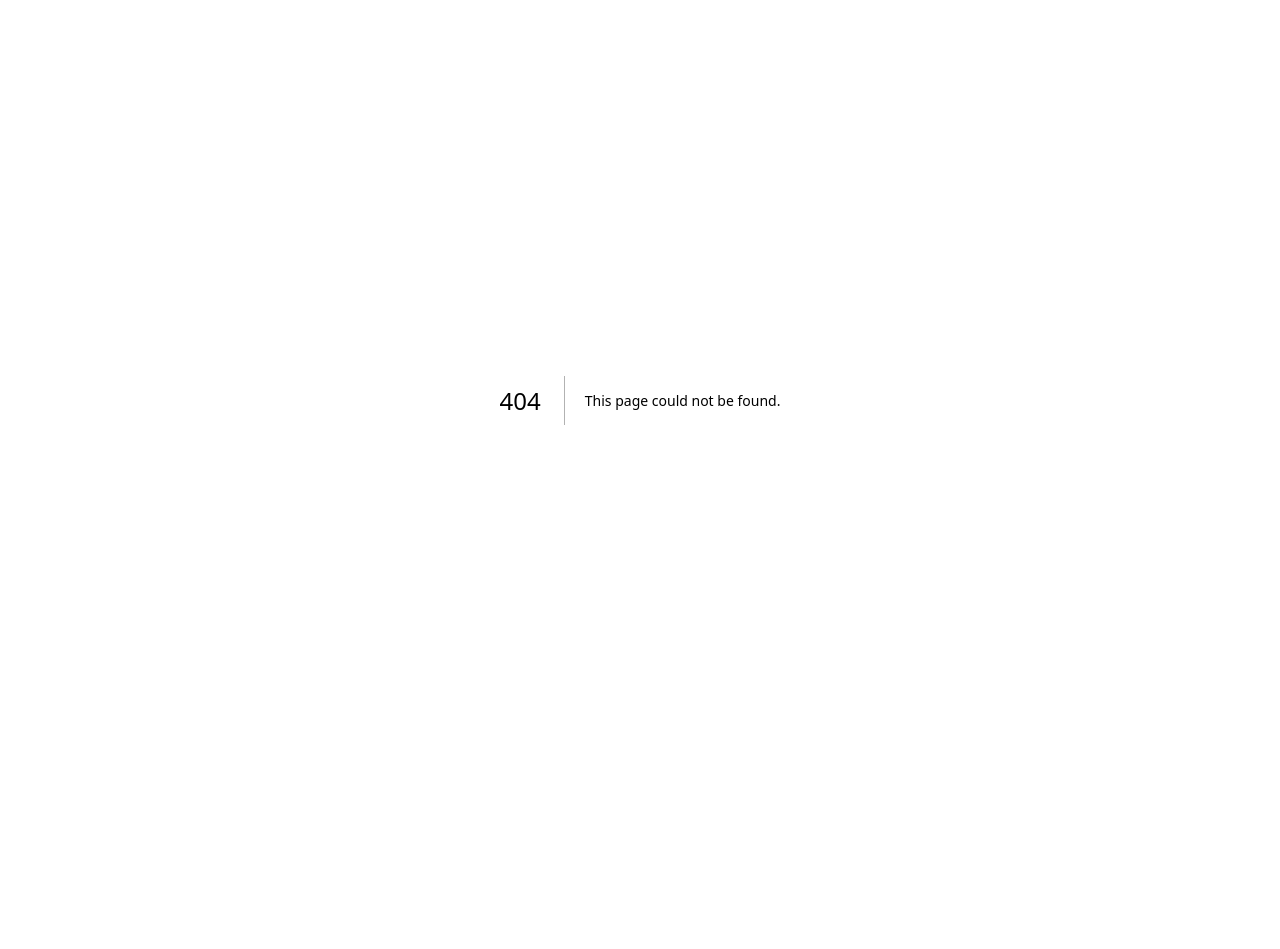
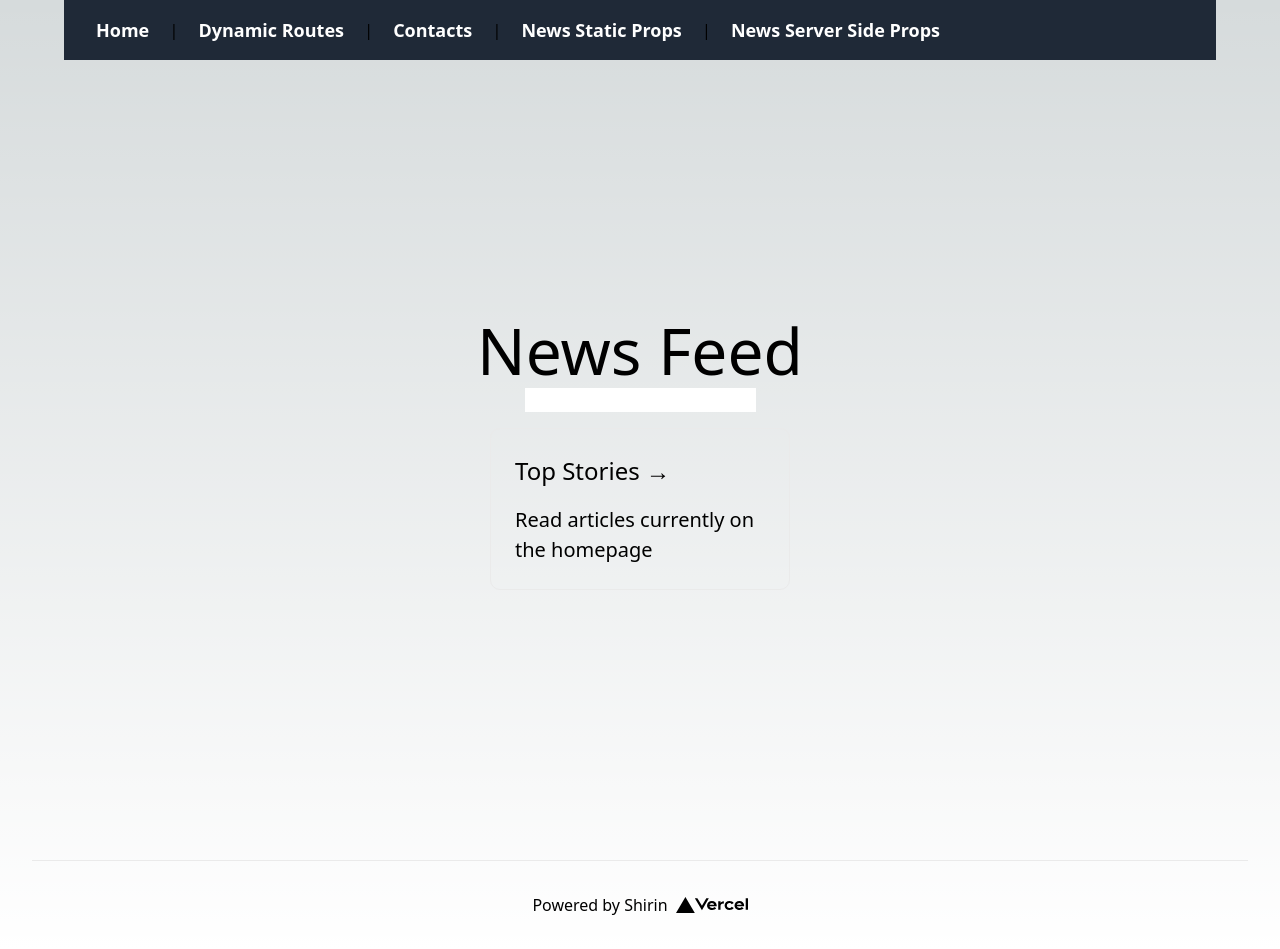
Before and after one commit to shirinmjr/nextjs-demo-projects, a Next.js app: page /news_server_side_props in a window 1280 px wide. Before the commit this address had no page. Before the commit the page ends 800 px from the top, so only its background shows below. Built offline with nearby package versions, Linux system fonts and the light colour scheme.

Commit message:
added server side rendering-props

```diff
--- a/components/Layout.js
+++ b/components/Layout.js
@@ -8,7 +8,8 @@ function Menu() {
                 <Link className="text-white text-lg font-bold mr-4 ml-4" href="/">Home</Link> &nbsp;|&nbsp;
                 <Link className="text-white text-lg font-bold mr-4  ml-4" href="/dynamicroutes">Dynamic Routes</Link>&nbsp;|&nbsp;
                 <Link className="text-white text-lg font-bold mr-4 ml-4" href="/contacts">Contacts</Link> &nbsp;|&nbsp;
-                <Link className="text-white text-lg font-bold mr-4  ml-4" href="/news_static_props">News Static Props</Link>
+                <Link className="text-white text-lg font-bold mr-4  ml-4" href="/news_static_props">News Static Props</Link>&nbsp;|&nbsp;
+                <Link className="text-white text-lg font-bold mr-4  ml-4" href="/news_server_side_props">News Server Side Props</Link>
             </ul>
         </nav>
     );
--- /dev/null
+++ b/pages/api/index.js
@@ -0,0 +1,22 @@
+import axios from 'axios';// Import Axios
+
+export async function handler(url) {
+    const response = await axios.get(url);
+    return response.data.results;
+}
+
+export async function search(url) {
+    const data = await axios.get(url);
+    const docs = data.data.response.docs ?? [];
+    const results = docs.map(doc => {
+        return {
+            title: doc?.headline?.main,
+            url: doc.web_url,
+            uri: doc.uri,
+            pub_date: doc?.pub_date,
+            abstract: doc.abstract
+
+        };
+    });
+    return results;
+}
--- a/pages/index.js
+++ b/pages/index.js
@@ -1,6 +1,8 @@
 import { Inter } from 'next/font/google';
 import Layout from '@/components/Layout';
 import Link from 'next/link';
+import Image from 'next/image';
+import styles from '../styles/Home.module.css';
 
 const inter = Inter({ subsets: ['latin'] });
 
@@ -29,7 +31,7 @@ export default function Home() {
             className="group rounded-lg border border-transparent px-5 py-4 transition-colors hover:border-gray-300 hover:bg-gray-100 hover:dark:border-neutral-700 hover:dark:bg-neutral-800/30"
           >
             <h2 className={`mb-3 text-2xl font-semibold`}>
-              Contacts<br />Project{' '}&nbsp;
+              Contacts<br />Dynamic Routes{' '}&nbsp;
               <span className="inline-block transition-transform group-hover:translate-x-1 motion-reduce:transform-none">
                 -&gt;
               </span>
@@ -44,7 +46,7 @@ export default function Home() {
             className="group rounded-lg border border-transparent px-5 py-4 transition-colors hover:border-gray-300 hover:bg-gray-100 hover:dark:border-neutral-700 hover:dark:bg-neutral-800/30"
           >
             <h2 className={`mb-3 text-2xl font-semibold`}>
-              News Static Props<br />Project{' '}&nbsp;
+              News Static Props{' '}&nbsp;
               <span className="inline-block transition-transform group-hover:translate-x-1 motion-reduce:transform-none">
                 -&gt;
               </span>
@@ -53,23 +55,20 @@ export default function Home() {
               Rendering with "getStaticProps"
             </p>
           </Link>
-
           <Link
-            href="https://vercel.com/templates?framework=next.js&utm_source=create-next-app&utm_medium=default-template-tw&utm_campaign=create-next-app"
+            href="/news_server_side_props"
             className="group rounded-lg border border-transparent px-5 py-4 transition-colors hover:border-gray-300 hover:bg-gray-100 hover:dark:border-neutral-700 hover:dark:bg-neutral-800/30"
-
           >
             <h2 className={`mb-3 text-2xl font-semibold`}>
-              ---<br />Project{' '}&nbsp;
+              News Server Side Props{' '}&nbsp;
               <span className="inline-block transition-transform group-hover:translate-x-1 motion-reduce:transform-none">
                 -&gt;
               </span>
             </h2>
             <p className={`m-0 max-w-[30ch] text-sm opacity-50`}>
-              new project&nbsp;projects.
+              Rendering with "getStaticProps"
             </p>
           </Link>
-
 
         </div>
         <p className=" left-0 top-0 flex w-full justify-center border-b border-gray-300 bg-gradient-to-b from-zinc-200 pb-6 pt-8 backdrop-blur-2xl dark:border-neutral-800 dark:bg-zinc-800/30 dark:from-inherit lg:static lg:w-auto lg:rounded-xl lg:border lg:bg-gray-200 lg:p-4 lg:dark:bg-zinc-800/30">
@@ -80,6 +79,18 @@ export default function Home() {
           </code>
         </p>
       </Layout>
+      <footer className={styles.footer}>
+        <a
+          href="https://github.com/shirinmjr"
+          target="_blank"
+          rel="noopener noreferrer"
+        >
+          All rights received by Shirinmjr{' '}
+          <span className={styles.logo}>
+            <Image src="/vercel.svg" alt="Vercel Logo" width={72} height={16} />
+          </span>
+        </a>
+      </footer>
     </div>
   );
 }
--- /dev/null
+++ b/pages/news_server_side_props/[query].js
@@ -0,0 +1,43 @@
+import Layout from "@/components/Layout";
+import { search } from "../api";
+import Link from "next/link";
+
+export default function News({ results, query }) {
+    console.log("this is the news");
+    return (
+        <Layout>
+            <h1 className="mb-3 text-3xl font-semibold">News Search Results for {query}</h1>
+            <ul>
+                {results.map(result => {
+                    return (
+                        < li key={result.uri} >
+                            <Link className="text-xl" href={result.url} target="_blank">
+                                <ul className="bg-gray-800 p-5">
+                                    <li>{result.title}</li>
+                                    <li>{result.pub_date}</li>
+                                    <li>{result.abstract}</li>
+                                </ul>
+                            </Link><br />
+                        </li>
+
+                    );
+                })}
+            </ul>
+        </Layout >
+    );
+}
+
+// to register for a new New York Times API KEY, visit :
+const API_KEY = "";
+export async function getServerSideProps({ params }) {
+    console.log("this is the api call running in the back end");
+    // params coming from the `Home` component
+    const URL = `https://api.nytimes.com/svc/search/v2/articlesearch.json?q=${params.query}&api-key=${API_KEY}`;
+    const results = await search(URL);
+    return {
+        props: {
+            results,
+            query: params.query
+        }
+    };
+}
--- /dev/null
+++ b/pages/news_server_side_props/index.js
@@ -0,0 +1,56 @@
+import { useState } from "react";
+import Head from 'next/head';
+import Image from 'next/image';
+import Link from "next/link";
+import { useRouter } from "next/router";
+import styles from '../../styles/Home.module.css';
+import Layout from "@/components/Layout";
+
+export default function Home() {
+    const [query, getQuery] = useState();
+    const router = useRouter();
+    const handleOnChange = e => getQuery(e.target.value);
+    const handleOnSubmit = e => {//navigate o a new page and pass query
+        e.preventDefault();
+        router.push(`/news_server_side_props/${query}`);
+    };
+
+    return (
+        <div className={styles.container}>
+            <Head>
+                <title>Find News App</title>
+                <meta name="description" content="Generated by create next app" />
+                <link rel="icon" href="/favicon.ico" />
+            </Head>
+            <Layout>
+                <main className={styles.main}>
+                    <h1 className={styles.title}>News Feed</h1>
+
+                    <form onSubmit={handleOnSubmit}>
+                        <input type="text" className="text-black" onChange={handleOnChange} />
+                    </form>
+
+                    <div className={styles.grid}>
+                        <Link href="/news_static_props/"
+                            className={styles.card}>
+                            <h2>Top Stories &rarr;</h2>
+                            <p>Read articles currently on the homepage</p>
+                        </Link>
+                    </div>
+                </main>
+            </Layout>
+            <footer className={styles.footer}>
+                <a
+                    href="https://vercel.com?utm_source=create-next-app&utm_medium=default-template&utm_campaign=create-next-app"
+                    target="_blank"
+                    rel="noopener noreferrer"
+                >
+                    Powered by Shirin{' '}
+                    <span className={styles.logo}>
+                        <Image src="/vercel.svg" alt="Vercel Logo" width={72} height={16} />
+                    </span>
+                </a>
+            </footer>
+        </div>
+    );
+}
--- a/pages/news_static_props/index.js
+++ b/pages/news_static_props/index.js
@@ -1,9 +1,9 @@
-import axios from 'axios';// Import Axios
 import Layout from "@/components/Layout";
 import Link from 'next/link';
+import { handler } from '../api';
 
-export default function News({ data }) {
-    const stories = data.results;
+//stories should match the props coming to this
+export default function News({ stories }) {
     console.log("Top Stories", stories);
     return (
         <div>
@@ -33,17 +33,18 @@ export default function News({ data }) {
 
 const API_KEY = "";
 export async function getStaticProps() {
+    console.log("connecting");
     const URL = `https://api.nytimes.com/svc/topstories/v2/home.json?api-key=${API_KEY}`;
     try {
-        const response = await axios.get(URL);
+        const response = await handler(URL);
         return {
             props: {
-                data: response.data,
+                stories: response,
             },
         };
     } catch (error) {
         console.error('Error:', error);
-        // If there's an error, handle it and return appropriate props
+        // handle error, return appropriate props
         return {
             props: {
                 data: null, // or any default value
```
